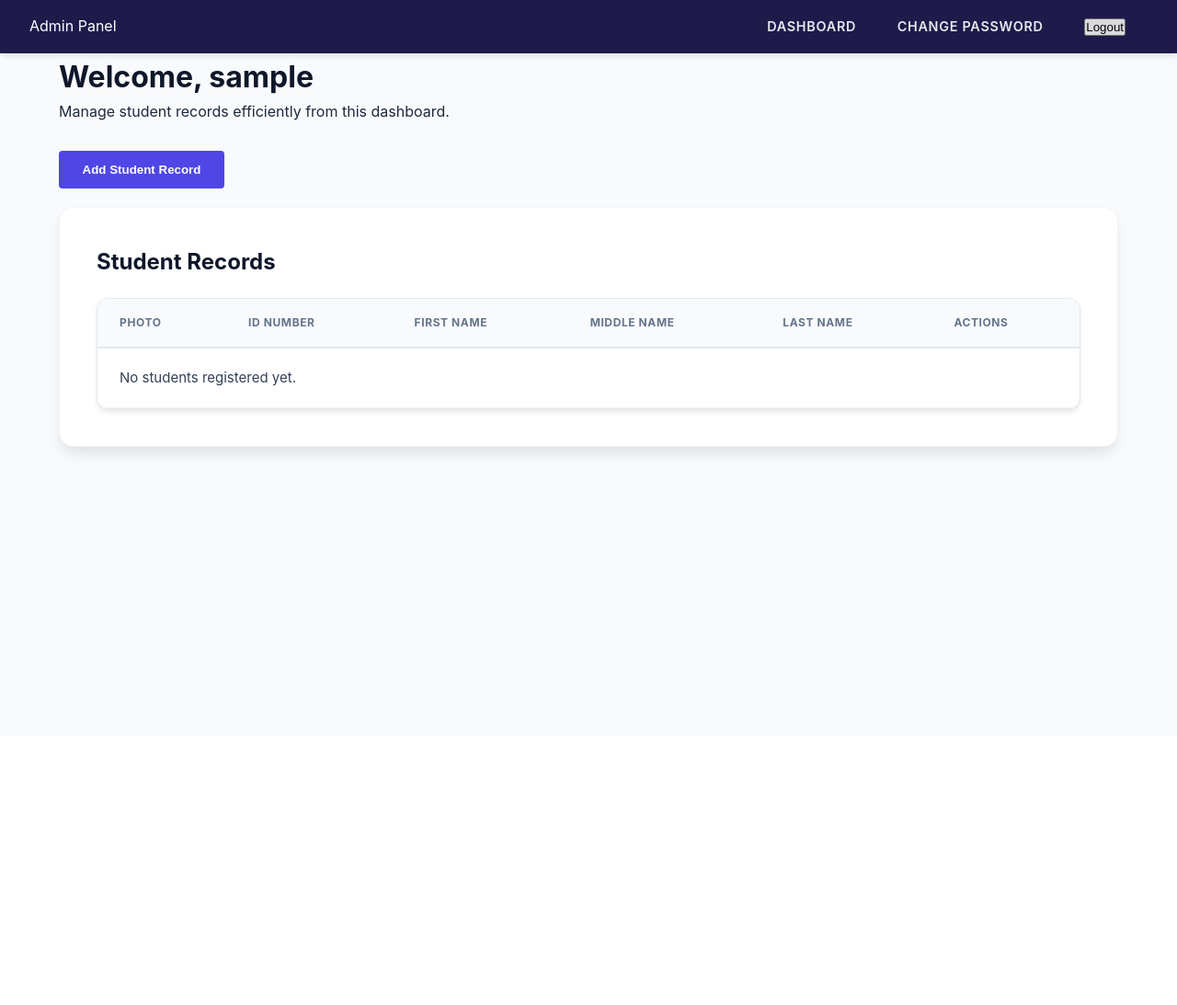
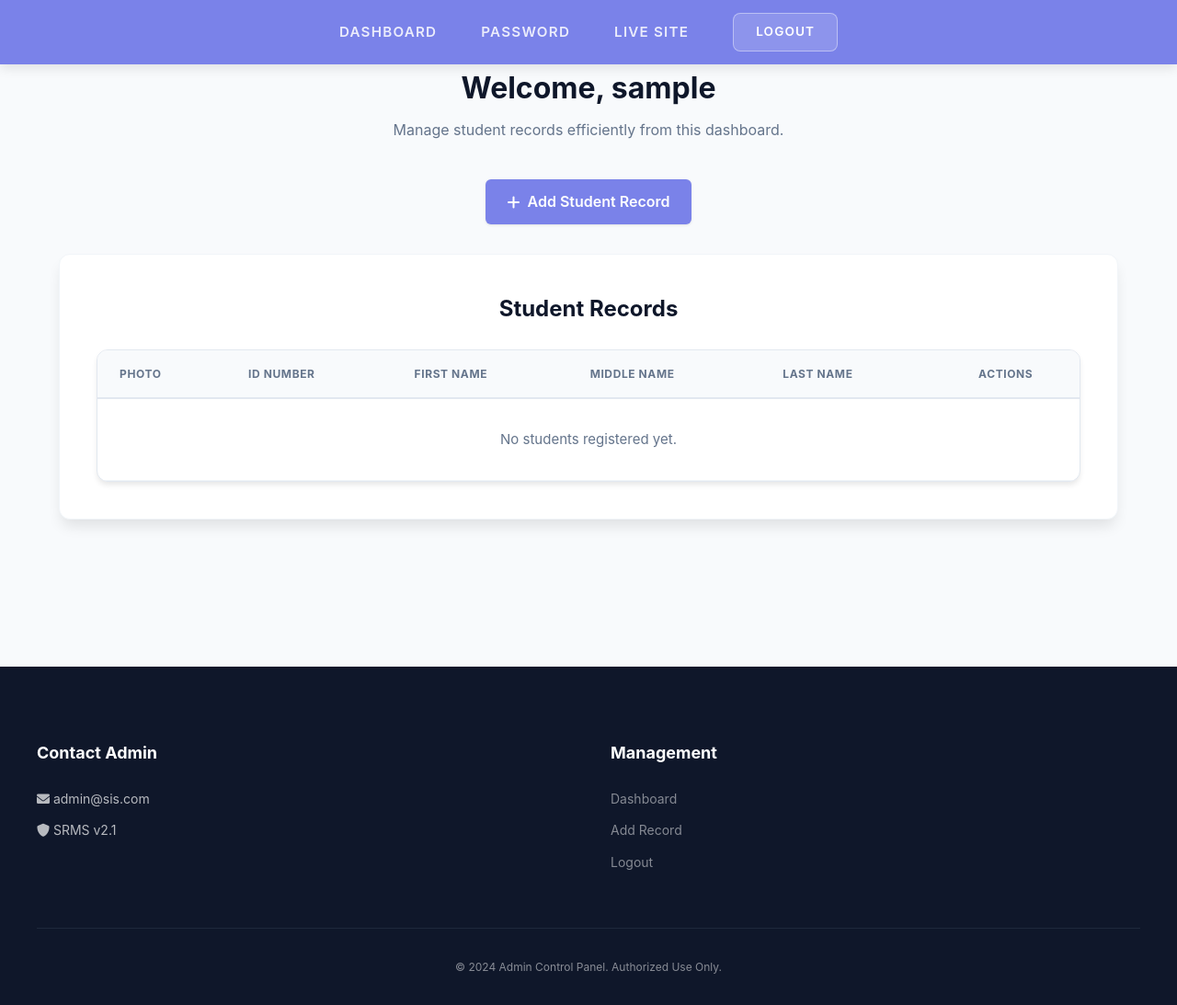
Before and after one commit to J-Akiru5/flask-activity-datoon, a Flask app: page /admin-dashboard in a window 1280 px wide. Shown: the whole page at 92% size. Before the commit the page ends 499 px from the top, so only its background shows below. Run offline with Flask 3, Linux system fonts and the light colour scheme; the visitor is signed in with stand-in values (Sample User, id 1).

Commit message:
feat: Establish initial Flask application with admin authentication, student management, and a comprehensive UI.

```diff
--- a/app.py
+++ b/app.py
@@ -159,18 +159,25 @@ def admin_add_student():
 
     if request.method == "POST":
         try:
+            id_number = request.form["id_number"].strip()
+
+            # Explicit uniqueness check
+            if Student.query.get(id_number):
+                flash(f"Error: Student ID '{id_number}' already exists.", "error")
+                return redirect(url_for("admin_add_student"))
+
             file = request.files.get("photo")
             filename = None
 
             if file and allowed_file(file.filename):
-                filename = secure_filename(f"{request.form['id_number']}_{file.filename}")
+                filename = secure_filename(f"{id_number}_{file.filename}")
                 file.save(os.path.join(app.config["UPLOAD_FOLDER"], filename))
 
             student = Student(
-                id_number=request.form["id_number"],
-                first_name=request.form["first_name"],
-                middle_name=request.form["middle_name"],
-                last_name=request.form["last_name"],
+                id_number=id_number,
+                first_name=request.form["first_name"].strip(),
+                middle_name=request.form["middle_name"].strip() if request.form["middle_name"] else None,
+                last_name=request.form["last_name"].strip(),
                 photo=filename
             )
 
--- a/static/css/style.css
+++ b/static/css/style.css
@@ -7,11 +7,23 @@
     box-sizing: border-box;
 }
 
+:root {
+    --primary-color: #7a82e9;
+    --primary-hover: #6366f1;
+    --secondary-color: #1e1b4b;
+    --background-alt: #f1f5f9;
+    --text-main: #1e293b;
+    --text-muted: #64748b;
+    --white: #ffffff;
+    --shadow-sm: 0 1px 3px rgba(0, 0, 0, 0.1);
+    --shadow-md: 0 4px 6px -1px rgba(0, 0, 0, 0.1);
+    --shadow-lg: 0 10px 15px -3px rgba(0, 0, 0, 0.1);
+}
 body {
     font-family: 'Inter', -apple-system, BlinkMacSystemFont, 'Segoe UI', Roboto, sans-serif;
     margin: 0;
     background: #f8fafc;
-        color: #1e293b;
+    color: #1e293b;
     min-height: 100vh;
     line-height: 1.6;
 }
@@ -41,64 +53,86 @@ h3 {
    HEADER & NAVIGATION
    ========================================================================== */
 nav {
-    background: #7a82e9;
-        /* Light purple/blue from screenshot */
-        padding: 1.2rem 2rem;
+    background: var(--primary-color);
+        padding: 0 2rem;
+        height: 70px;
     display: flex;
     justify-content: center;
     align-items: center;
-    box-shadow: 0 4px 10px rgba(0, 0, 0, 0.1);
+    box-shadow: 0 4px 12px rgba(0, 0, 0, 0.1);
     position: sticky;
     top: 0;
     z-index: 1000;
 }
 
+.nav-container {
+    width: 100%;
+    max-width: 1200px;
+    display: flex;
+    align-items: center;
+    justify-content: center;
+    /* Center the links container */
+}
+
+/* Brand removed as per simplification request */
+.nav-brand {
+    display: none;
+}
+
+.nav-links {
+    display: flex;
+    align-items: center;
+    gap: 3rem;
+    /* Increased gap for better spacing */
+}
 nav a {
-    color: #ffffff;
-        margin: 0 1.5rem;
+    color: var(--white);
     text-decoration: none;
     font-weight: 600;
-    font-size: 0.9rem;
+    font-size: 0.95rem;
     text-transform: uppercase;
-    letter-spacing: 0.05em;
+    letter-spacing: 0.08em;
+        /* Slightly more letter spacing */
         transition: all 0.2s;
-        opacity: 0.9;
+    opacity: 0.85;
 }
 
-nav a:hover {
+nav a:hover,
+nav a.active {
     opacity: 1;
     transform: translateY(-1px);
 }
 
-.admin-nav {
-    background: #1e1b4b;
-    padding: 1rem 2rem;
-    display: flex;
-    justify-content: space-between;
-    align-items: center;
-    box-shadow: 0 4px 6px -1px rgba(0, 0, 0, 0.1);
+.nav-logout,
+.nav-btn {
+    background: rgba(255, 255, 255, 0.15);
+    border: 1px solid rgba(255, 255, 255, 0.4);
+    padding: 0.6rem 1.5rem !important;
+    border-radius: 8px;
+    font-size: 0.85rem !important;
+    transition: all 0.3s ease;
+    opacity: 1 !important;
 }
 
-.admin-nav a {
-    margin-left: 1rem;
-    opacity: 0.9;
+.nav-logout:hover,
+.nav-btn:hover {
+    background: var(--white);
+    color: var(--primary-color) !important;
+    border-color: var(--white);
+    transform: translateY(-2px);
+    box-shadow: 0 4px 8px rgba(0, 0, 0, 0.2);
 }
-
-.admin-nav a:hover {
-    opacity: 1;
-}
+/* Obsolete .admin-nav removed in favor of standardized nav system */
 
 /* ==========================================================================
    HERO SECTION
    ========================================================================== */
 .hero-section {
-    background: linear-gradient(135deg, #7a82e9 0%, #887df1 100%);
-    padding: 6rem 4rem;
-    text-align: left;
-    /* Left-aligned like screenshot */
+    background: linear-gradient(135deg, var(--primary-color) 0%, var(--primary-hover) 100%);
+        padding: 5rem 2rem;
+        text-align: center;
     width: 100%;
-    margin-bottom: 3rem;
-    box-shadow: inset 0 -10px 20px -10px rgba(0, 0, 0, 0.05);
+    margin-bottom: 2rem;
 }
 
 .hero-content {
@@ -140,12 +174,29 @@ main {
 }
 
 .card {
-    background: #ffffff;
-    border-radius: 1rem;
+    background: var(--white);
+        border-radius: 0.75rem;
     padding: 2.5rem;
-    box-shadow: 0 10px 15px -3px rgba(0, 0, 0, 0.1);
+    box-shadow: var(--shadow-lg);
     margin-bottom: 2rem;
-    border: 1px solid #f1f5f9;
+    border: 1px solid var(--background-alt);
+        transition: transform 0.3s ease;
+    }
+
+    .card:hover {
+        transform: translateY(-2px);
+    }
+
+    .page-title {
+        font-size: 2rem;
+        margin-bottom: 0.5rem;
+        text-align: center;
+    }
+
+    .page-subtitle {
+        text-align: center;
+        color: var(--text-muted);
+        margin-bottom: 2.5rem;
 }
 
 /* ==========================================================================
@@ -197,16 +248,26 @@ main {
     display: inline-flex;
     align-items: center;
     justify-content: center;
-    padding: 0.8rem 1.6rem;
-    background: #4f46e5;
-    color: #ffffff !important;
+    padding: 0.75rem 1.5rem;
+        background: var(--primary-color);
+        color: var(--white) !important;
     font-weight: 600;
-    border-radius: 0.25rem;
-    /* Squarer buttons like screenshot */
+    border-radius: 0.375rem;
     text-decoration: none;
-    transition: all 0.2s;
+    transition: all 0.3s cubic-bezier(0.4, 0, 0.2, 1);
     border: none;
     cursor: pointer;
+    box-shadow: var(--shadow-sm);
+    }
+
+    .btn:hover {
+        background: var(--primary-hover);
+        transform: translateY(-2px);
+        box-shadow: var(--shadow-md);
+    }
+
+    .btn:active {
+        transform: translateY(0);
 }
 
 .btn-hero-add {
--- a/templates/add_student.html
+++ b/templates/add_student.html
@@ -1,4 +1,4 @@
-{% extends "admin_base.html" %}
+{% extends "admin_layout.html" %}
 
 {% block title %}Add Student{% endblock %}
 
@@ -35,8 +35,8 @@
                 <p style="font-size: 0.8rem; color: #666; margin-top: 5px;">Accepted formats: PNG, JPG, JPEG</p>
             </div>
 
-            <div style="margin-top: 30px; display: flex; gap: 15px;">
-                <button type="submit" class="btn add-student-btn">Save Student Record</button>
+            <div style="margin-top: 2rem; display: flex; gap: 1rem;">
+                <button type="submit" class="btn">Save Student Record</button>
                 <a href="{{ url_for('admin_dashboard') }}" class="btn btn-secondary">Cancel</a>
             </div>
         </form>
--- a/templates/admin_dashboard.html
+++ b/templates/admin_dashboard.html
@@ -1,24 +1,22 @@
-{% extends "base_admin.html" %}
+{% extends "admin_layout.html" %}
 
 {% block title %}Admin Dashboard{% endblock %}
 
 {% block content %}
 <div class="content-wrapper">
-    <div style="margin-bottom: 30px;">
+    <div style="margin-bottom: 2rem;">
         <h1 class="page-title">Welcome, {{ session.admin_username }}</h1>
         <p class="page-subtitle">Manage student records efficiently from this dashboard.</p>
     </div>
 
-    <div style="margin-bottom: 20px;">
-        <a href="{{ url_for('admin_add_student') }}">
-            <button class="btn add-student-btn">
-                <i class="fas fa-plus"></i> Add Student Record
-            </button>
+    <div style="margin-bottom: 2rem; display: flex; justify-content: center;">
+        <a href="{{ url_for('admin_add_student') }}" class="btn">
+            <i class="fas fa-plus" style="margin-right: 8px;"></i> Add Student Record
         </a>
     </div>
 
     <div class="card">
-        <h2 style="margin-bottom: 20px;">Student Records</h2>
+        <h2 style="margin-bottom: 1.5rem; text-align: center;">Student Records</h2>
 
         <div class="table-container">
             <table class="student-table">
@@ -29,7 +27,7 @@
                         <th>First Name</th>
                         <th>Middle Name</th>
                         <th>Last Name</th>
-                        <th>Actions</th>
+                        <th style="text-align: center;">Actions</th>
                     </tr>
                 </thead>
                 <tbody>
@@ -46,12 +44,12 @@
                         <td>{{ s.first_name }}</td>
                         <td>{{ s.middle_name }}</td>
                         <td>{{ s.last_name }}</td>
-                        <td>
-                            <button class="btn btn-secondary" style="padding: 6px 14px; font-size: 14px; margin-right: 5px;"
+                        <td style="text-align: center;">
+                            <button class="btn btn-secondary" style="padding: 0.5rem 1rem; font-size: 0.8rem; margin-right: 0.5rem;"
                                 onclick="openEditModal('{{ s.id_number }}','{{ s.first_name }}','{{ s.middle_name }}','{{ s.last_name }}')">
                                 <i class="fas fa-edit"></i> Edit
                             </button>
-                            <button class="btn logout-btn" style="padding: 6px 14px; font-size: 14px;"
+                            <button class="btn" style="padding: 0.5rem 1rem; font-size: 0.8rem; background: #ef4444;"
                                 onclick="openDeleteModal('{{ s.id_number }}')">
                                 <i class="fas fa-trash"></i> Delete
                             </button>
@@ -60,7 +58,7 @@
                 {% endfor %}
                 {% if not students %}
                     <tr>
-                        <td colspan="6" class="no-records">No students registered yet.</td>
+                        <td colspan="6" class="no-records" style="text-align: center; padding: 2rem; color: var(--text-muted);">No students registered yet.</td>
                     </tr>
                 {% endif %}
                 </tbody>
--- /dev/null
+++ b/templates/admin_layout.html
@@ -0,0 +1,69 @@
+<!DOCTYPE html>
+<html lang="en">
+<head>
+    <meta charset="UTF-8">
+    <meta name="viewport" content="width=device-width, initial-scale=1.0">
+    <title>{% block title %}Admin Dashboard{% endblock %} - SIS Admin</title>
+    <link rel="stylesheet" href="{{ url_for('static', filename='css/style.css') }}?v=1.2">
+    <link rel="stylesheet" href="https://cdnjs.cloudflare.com/ajax/libs/font-awesome/6.0.0/css/all.min.css">
+</head>
+<body>
+
+    <nav>
+        <div class="nav-container">
+            <div class="nav-links">
+                <a href="{{ url_for('admin_dashboard') }}">Dashboard</a>
+                <a href="{{ url_for('change_password') }}">Password</a>
+                <a href="{{ url_for('view_students') }}" target="_blank">Live Site</a>
+                <a href="{{ url_for('admin_logout') }}" class="nav-logout">Logout</a>
+            </div>
+        </div>
+    </nav>
+
+    {% with messages = get_flashed_messages(with_categories=true) %}
+      {% if messages %}
+        <div class="content-wrapper" style="padding-top: 1.5rem; padding-bottom: 0;">
+        {% for category, message in messages %}
+          <div class="alert {{ category }}">
+            {{ message }}
+          </div>
+        {% endfor %}
+        </div>
+      {% endif %}
+    {% endwith %}
+
+    <main>
+        {% block content %}{% endblock %}
+    </main>
+
+    <footer class="site-footer">
+        <div class="footer-content">
+            <div class="footer-section">
+                <h3>Contact Admin</h3>
+                <p><i class="fas fa-envelope"></i> admin@sis.com</p>
+                <p><i class="fas fa-shield-alt"></i> SRMS v2.1</p>
+            </div>
+            <div class="footer-section">
+                <h3>Management</h3>
+                <p><a href="{{ url_for('admin_dashboard') }}">Dashboard</a></p>
+                <p><a href="{{ url_for('admin_add_student') }}">Add Record</a></p>
+                <p><a href="{{ url_for('admin_logout') }}">Logout</a></p>
+            </div>
+        </div>
+        <div class="footer-bottom">
+            <p>&copy; 2024 Admin Control Panel. Authorized Use Only.</p>
+        </div>
+    </footer>
+
+    <script src="{{ url_for('static', filename='js/main.js') }}"></script>
+    <script>
+    setTimeout(() => {
+        const alerts = document.querySelectorAll('.alert');
+        alerts.forEach(alert => {
+            alert.style.opacity = '0';
+            setTimeout(() => alert.style.display = 'none', 500);
+        });
+    }, 4000);
+    </script>
+</body>
+</html>
--- a/templates/base_admin.html
+++ /dev/null
@@ -1,49 +0,0 @@
-<!DOCTYPE html>
-<html lang="en">
-<head>
-    <meta charset="UTF-8">
-    <title>{% block title %}Admin Panel{% endblock %}</title>
-    <link rel="stylesheet" href="{{ url_for('static', filename='css/style.css') }}">
-</head>
-<body>
-
-<!-- FLASH MESSAGES -->
-{% with messages = get_flashed_messages(with_categories=true) %}
-  {% if messages %}
-    <div class="content-wrapper" style="padding-bottom: 0;">
-    {% for category, message in messages %}
-      <div class="alert {{ category }}">
-        {{ message }}
-      </div>
-    {% endfor %}
-    </div>
-  {% endif %}
-{% endwith %}
-
-<script>
-setTimeout(() => {
-    document.querySelectorAll('.alert').forEach(alert => {
-        alert.style.display = 'none';
-    });
-}, 3000);
-</script>
-
-<!-- ADMIN NAV -->
-<nav class="admin-nav">
-    <span>Admin Panel</span>
-
-    <div>
-        <a href="{{ url_for('admin_dashboard') }}">Dashboard</a>
-        <a href="{{ url_for('change_password') }}">Change Password</a>
-        <a href="{{ url_for('admin_logout') }}">
-            <button class="logout-btn">Logout</button>
-        </a>
-    </div>
-</nav>
-
-<main>
-    {% block content %}{% endblock %}
-</main>
-
-</body>
-</html>
--- a/templates/home.html
+++ b/templates/home.html
@@ -7,7 +7,6 @@
     <div class="hero-content">
         <h1 class="hero-title">Welcome to My Flask Website</h1>
         <div class="hero-buttons">
-            <a href="{{ url_for('admin_add_student') }}" class="btn btn-hero-add">Add Student Record</a>
             <a href="{{ url_for('view_students') }}" class="btn btn-hero-view">View Students</a>
         </div>
     </div>
```
Also changed, not shown: other parts of static/css/style.css (+43 -8 lines), requirements.txt (added, +12 -0 lines), templates/admin_base.html (+29 -16 lines), templates/admin_change_password.html (+14 -10 lines), templates/admin_login.html (+7 -6 lines), templates/base.html (+10 -5 lines), static/uploads/students/2023-0013_cict_sample.png (added), 1 other file.
